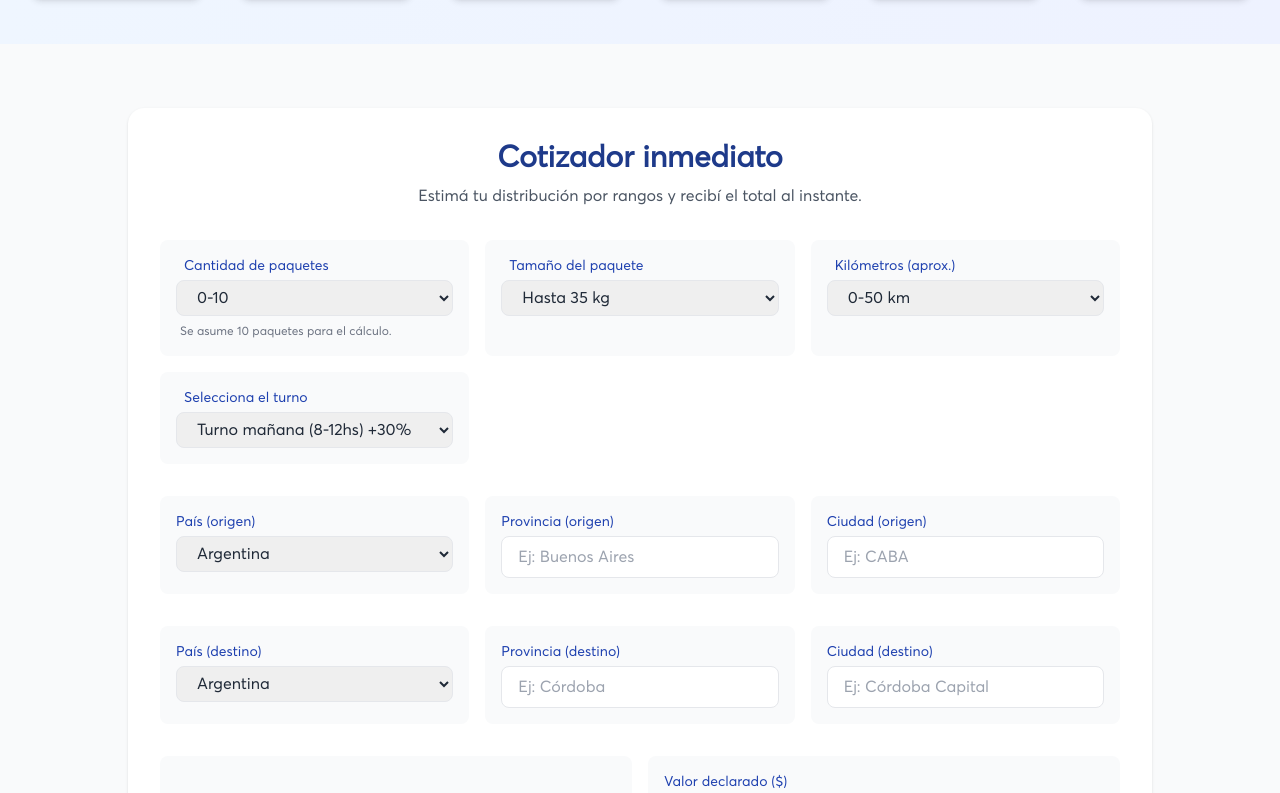
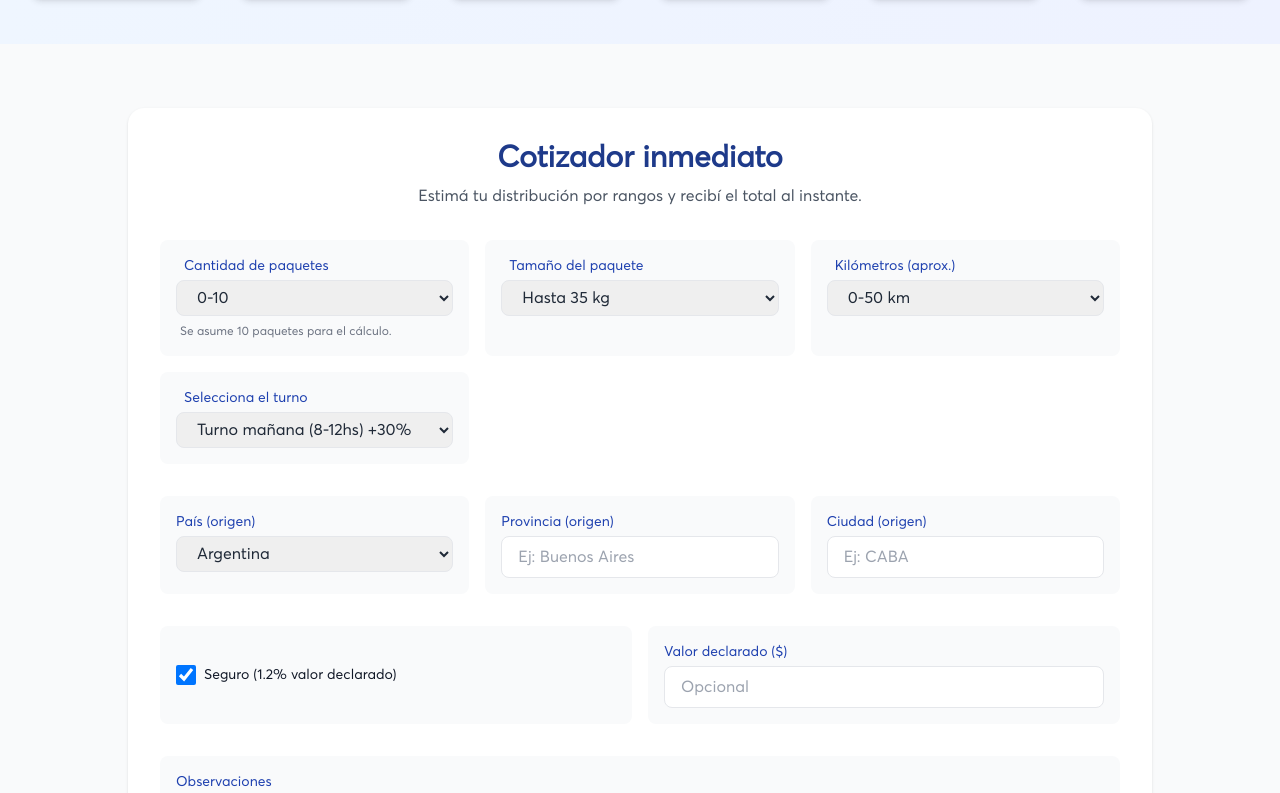
Before and after one commit to Fjmorell/logisticaargentina, a React (Vite) app: page /cotizar in a window 1280 px wide. Shown: the part 2001-2794 px from the top of the page. Built offline with nearby package versions, Linux system fonts and the light colour scheme.

Commit message:
cotizador

```diff
--- a/src/components/QuoteCalculator.jsx
+++ b/src/components/QuoteCalculator.jsx
@@ -250,26 +250,6 @@ export default function QuoteCalculator() {
             </div>
           </div>
 
-          {/* Destino */}
-          <div className="md:col-span-3 grid grid-cols-1 md:grid-cols-3 gap-4 mt-4">
-            <div className="bg-gray-50 p-4 rounded-lg">
-              <label className="block text-sm font-medium mb-1 text-blue-800">País (destino)</label>
-              <select name="destinoPais" value={form.destinoPais} onChange={onChange} className="w-full border rounded-lg px-4 py-2">
-                <option>Argentina</option>
-                <option>Chile</option>
-                <option>Uruguay</option>
-                <option>Paraguay</option>
-              </select>
-            </div>
-            <div className="bg-gray-50 p-4 rounded-lg">
-              <label className="block text-sm font-medium mb-1 text-blue-800">Provincia (destino)</label>
-              <input name="destinoProvincia" value={form.destinoProvincia} onChange={onChange} className="w-full border rounded-lg px-4 py-2" placeholder="Ej: Córdoba" />
-            </div>
-            <div className="bg-gray-50 p-4 rounded-lg">
-              <label className="block text-sm font-medium mb-1 text-blue-800">Ciudad (destino)</label>
-              <input name="destinoCiudad" value={form.destinoCiudad} onChange={onChange} className="w-full border rounded-lg px-4 py-2" placeholder="Ej: Córdoba Capital" />
-            </div>
-          </div>
 
           {/* Seguro / Valor declarado */}
           <div className="md:col-span-3 grid grid-cols-1 md:grid-cols-2 gap-4 mt-4">
```
